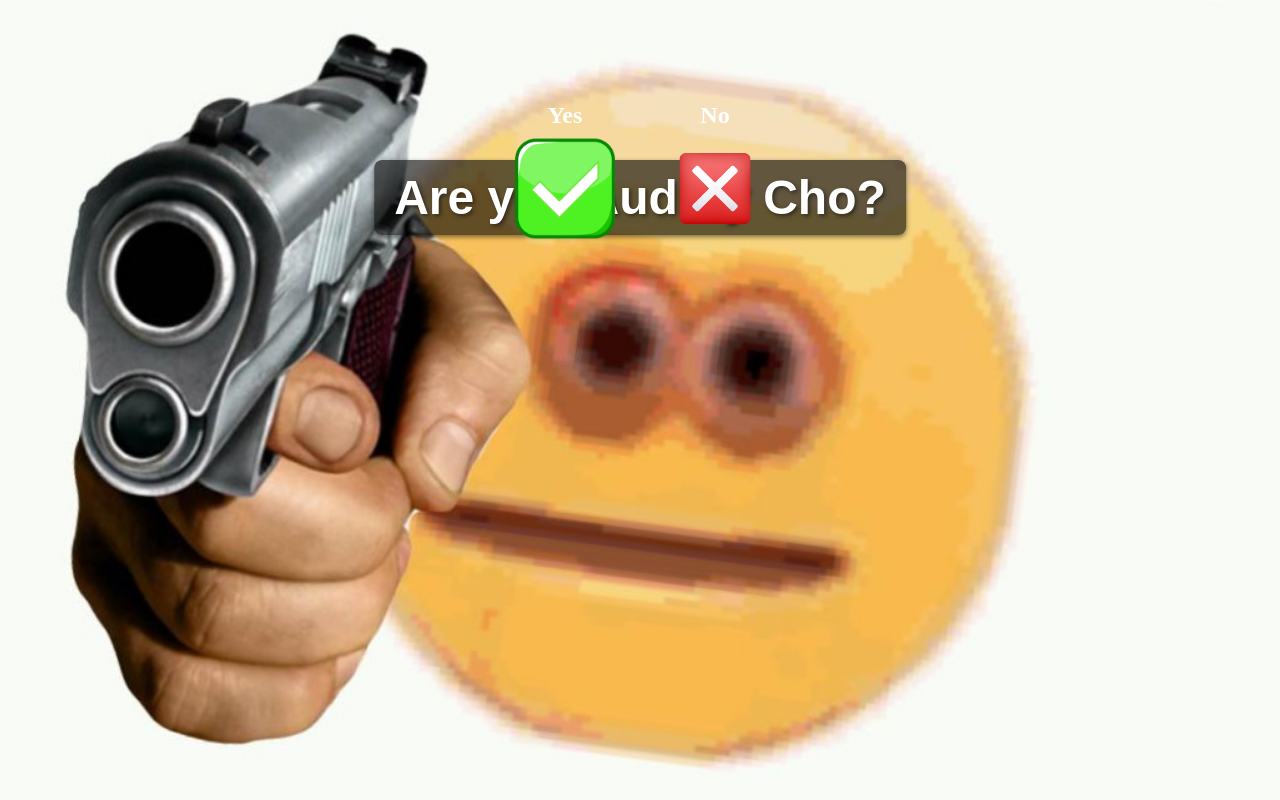
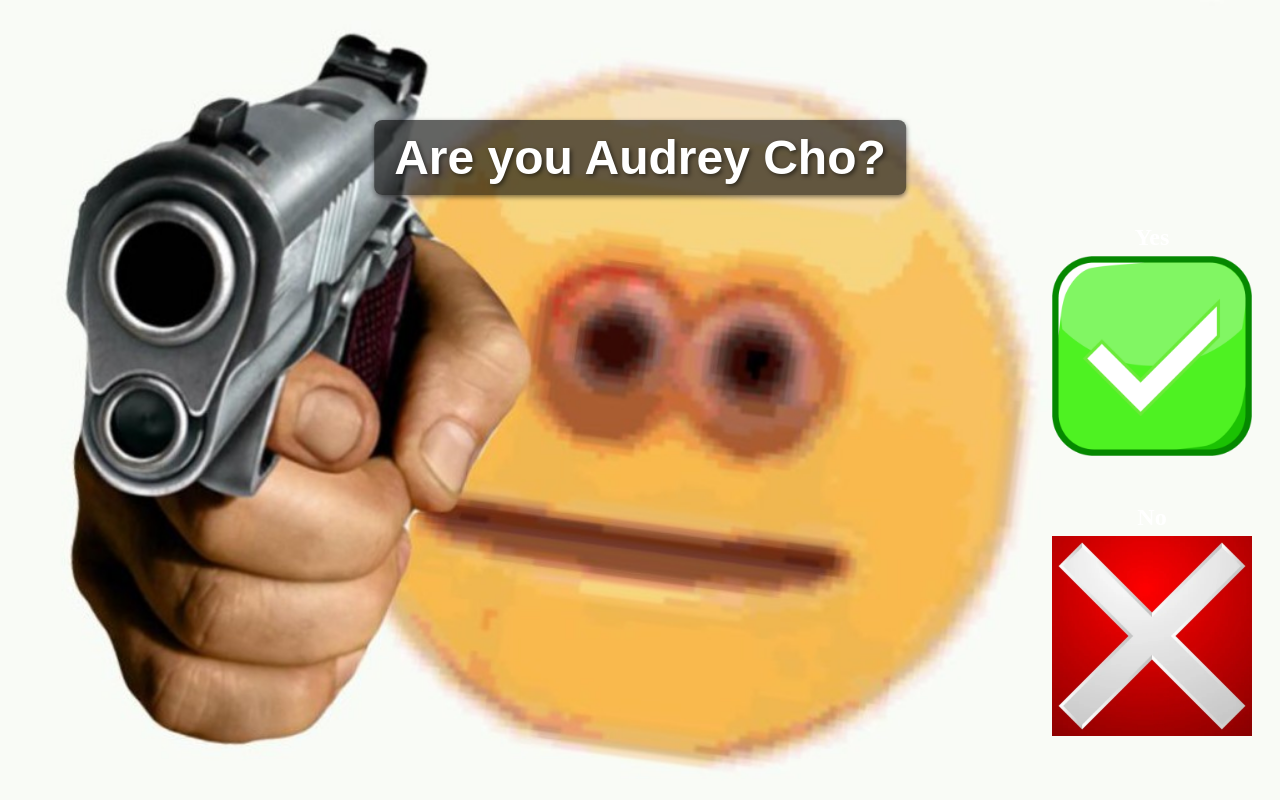
Before and after one commit to Ruochen04/Birthday, a plain HTML site: page something.html in a window 1280 px wide. Drawn offline with Linux system fonts and the light colour scheme.

Commit message:
added yes and no

```diff
--- a/something.html
+++ b/something.html
@@ -25,7 +25,7 @@
     <div class="choice">
       <p>No</p>
       <a href="no.html">
-        <img src="images/download.png" alt="No Box">
+        <img src="images/red2.png" alt="No Box">
       </a>
     </div>
   </div>
--- a/style.css
+++ b/style.css
@@ -14,7 +14,7 @@ body {
 /* Center the question */
 .content {
     position: absolute;
-    top: 20%;
+    top: 15%;
     left: 50%;
     transform: translateX(-50%);
     background: rgba(0, 0, 0, 0.6);
@@ -33,14 +33,16 @@ h1 {
     text-shadow: 2px 2px 4px rgba(0, 0, 0, 0.5);
 }
 
-/* Choices container */
+/* Choices container (Stacked vertically) */
 .choices {
     position: absolute;
-    top: 20%;
-    left: 50%;
-    transform: translate(-50%, -50%);
+    top: 25%; /* Adjusted position */
+    left: 90%;
+    transform: translate(-50%, 0);
     display: flex;
-    gap: 50px; /* Space between Yes and No boxes */
+    flex-direction: column; /* Stack elements vertically */
+    align-items: center; /* Keep them centered */
+    gap: 20px; /* Space between Yes and No */
 }
 
 /* Individual choice */
@@ -53,12 +55,12 @@ h1 {
     font-size: 24px;
     font-weight: bold;
     color: white;
-    margin-bottom: 10px;
+    margin-bottom: 5px;
 }
 
 /* Style for the images */
 .choice img {
-    width: 100px; /* Adjust size as needed */
+    width: 200px; /* Adjust size as needed */
     height: auto;
     cursor: pointer;
     transition: transform 0.3s ease-in-out;
```
